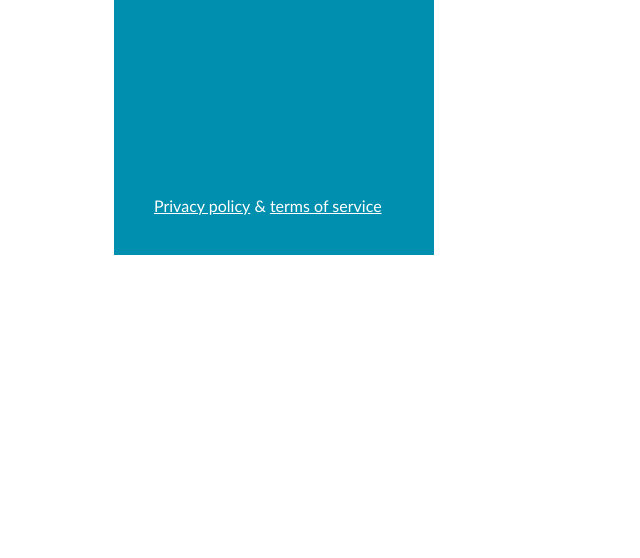
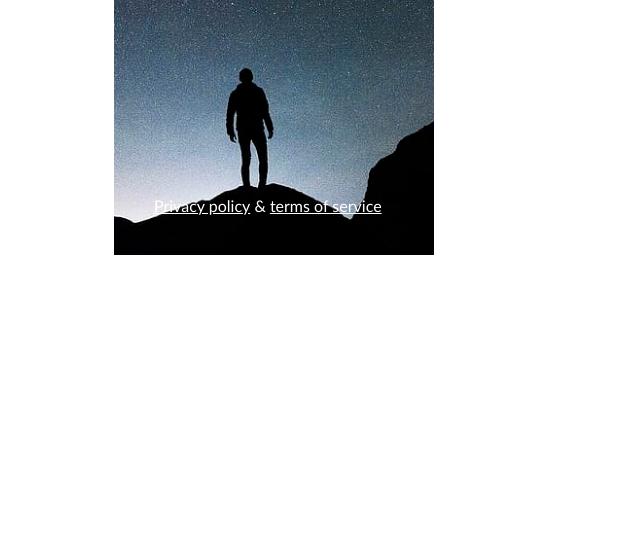
Before and after one commit to melanijaa/10-sign-up-page, a website: page index.html in a window 1280 px wide. Shown: the part 242-800 px from the top of the page, without its empty margins (126-766 px from the left). Drawn offline with Linux system fonts and the light colour scheme.

Commit message:
left-column

```diff
--- a/css/main.css
+++ b/css/main.css
@@ -21,7 +21,10 @@ body {
     float: left;
     padding: 40px;
     background-color: #008fae;
+    background-image: url(../img/star-night-person-man.png);
     color: #fff;
+    background-position: bottom;
+    background-size: cover;
 }
 
 .main-title {
--- a/index.html
+++ b/index.html
@@ -21,7 +21,7 @@
             <h1 class="main-title">Sign up</h1>
             <footer class="bottom-links">
                 <a href="http://www.example.com/" class="link">Privacy policy</a>
-                &
+                &amp;
                 <a href="http://www.example.com/" class="link">terms of service</a>
             </footer>
         </div>
```
Also changed, not shown: img/star-night-person-man.png (added).
